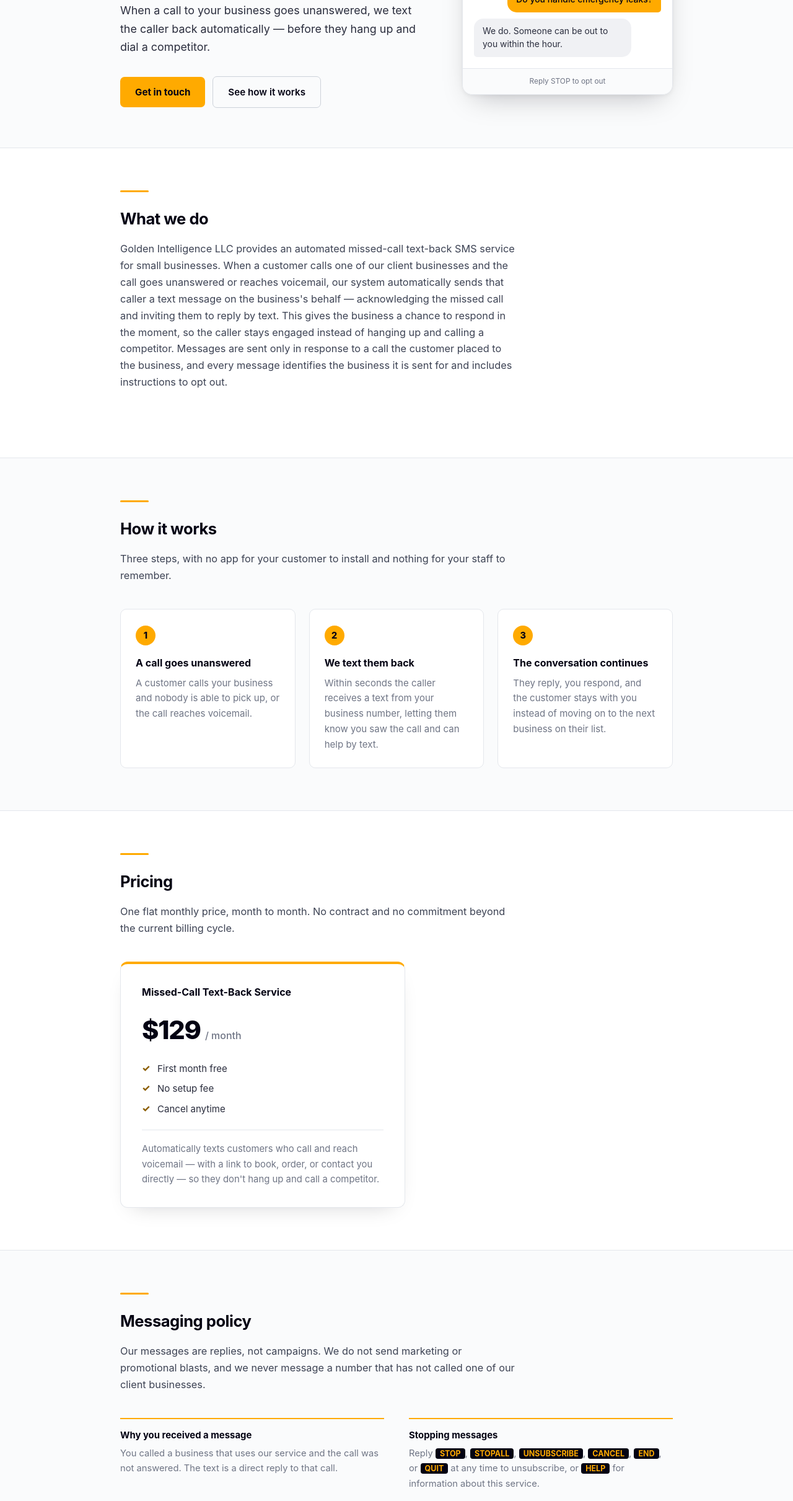
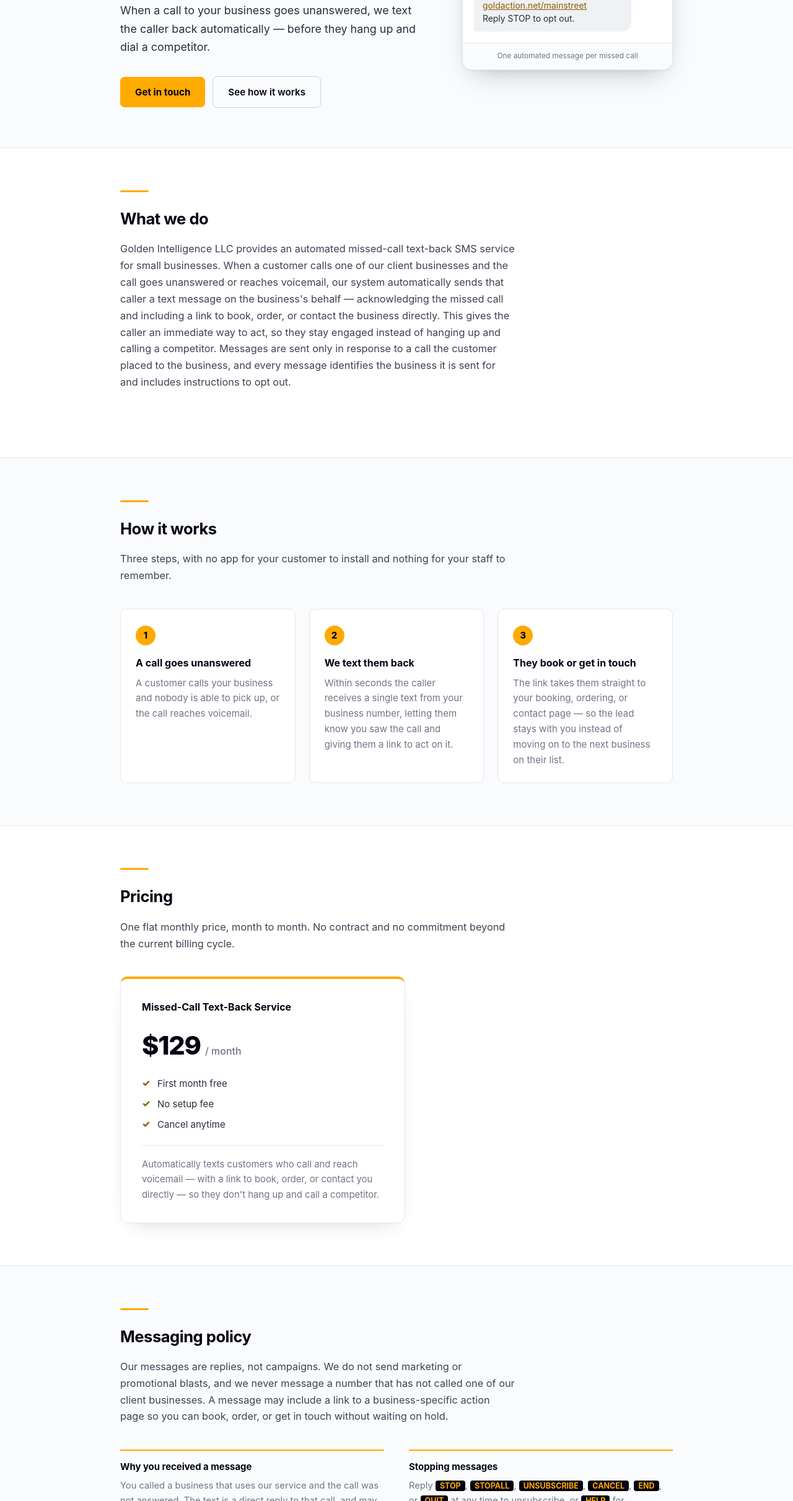
Before and after one commit to agolden5/GoldAction-Site, a plain HTML site: page index.html in a window 1280 px wide. Shown: the part 379-2800 px from the top of the page at 62% size. Drawn offline with Linux system fonts and the light colour scheme.

Commit message:
Describe the service as a single automated reply, not a conversation
The service sends one automated message per missed call. The site
previously implied an ongoing back-and-forth, which would not match
registered campaign traffic.

Landing page:
- Example message is now a single text containing the action link and
  opt-out instruction, with no reply thread
- "How it works" step 3 is now about following the link rather than a
  continuing conversation; step 2 describes a single text
- Message frequency stated as one message per missed call

Privacy section 4 gains an explicit message frequency paragraph, which
TCR requires the linked privacy policy to carry alongside the
non-sharing and rates disclosures it already had.

Terms are deliberately untouched pending attorney review.

Co-Authored-By: Claude Opus 5 <noreply@anthropic.com>
Claude-Session: https://claude.ai/code/session_01FJGJcCGmkPBq1aZeoC1sh1

```diff
--- a/index.html
+++ b/index.html
@@ -124,6 +124,10 @@
       .bubble.biz {
         background: #f0f1f4; color: var(--ink-soft);
         border-bottom-left-radius: 5px; align-self: flex-start;
+      }
+      .msg-link {
+        color: var(--gold-deep); text-decoration: underline;
+        overflow-wrap: anywhere;
       }
       .bubble.cust {
         background: var(--gold); color: var(--ink); font-weight: 500;
@@ -267,7 +271,7 @@
 
           <div class="hero-visual">
             <div class="phone" role="img"
-                 aria-label="Example text conversation: after a missed call, the business texts the caller back and the caller replies.">
+                 aria-label="Example: after a missed call, the business automatically sends the caller a single text message containing a booking link and opt-out instructions.">
               <div class="phone-top">
                 <span class="miss-icon" aria-hidden="true">&#8601;</span>
                 <div>
@@ -277,15 +281,13 @@
               </div>
               <div class="thread" aria-hidden="true">
                 <div class="bubble biz">
-                  Hi, this is Main Street Plumbing — sorry we missed your call!
-                  How can we help?
-                </div>
-                <div class="bubble cust">Do you handle emergency leaks?</div>
-                <div class="bubble biz">
-                  We do. Someone can be out to you within the hour.
+                  Hi, this is Main Street Plumbing. Sorry we missed your call —
+                  you can book here:<br />
+                  <span class="msg-link">goldaction.net/mainstreet</span><br />
+                  Reply STOP to opt out.
                 </div>
               </div>
-              <div class="phone-foot">Reply STOP to opt out</div>
+              <div class="phone-foot">One automated message per missed call</div>
             </div>
           </div>
         </div>
@@ -300,12 +302,13 @@
             SMS service for small businesses. When a customer calls one of our
             client businesses and the call goes unanswered or reaches voicemail,
             our system automatically sends that caller a text message on the
-            business's behalf — acknowledging the missed call and inviting them
-            to reply by text. This gives the business a chance to respond in the
-            moment, so the caller stays engaged instead of hanging up and calling
-            a competitor. Messages are sent only in response to a call the
-            customer placed to the business, and every message identifies the
-            business it is sent for and includes instructions to opt out.
+            business's behalf — acknowledging the missed call and including a
+            link to book, order, or contact the business directly. This gives
+            the caller an immediate way to act, so they stay engaged instead of
+            hanging up and calling a competitor. Messages are sent only in
+            response to a call the customer placed to the business, and every
+            message identifies the business it is sent for and includes
+            instructions to opt out.
           </p>
         </div>
       </section>
@@ -331,16 +334,18 @@
               <div class="step-num">2</div>
               <h3>We text them back</h3>
               <p>
-                Within seconds the caller receives a text from your business
-                number, letting them know you saw the call and can help by text.
+                Within seconds the caller receives a single text from your
+                business number, letting them know you saw the call and giving
+                them a link to act on it.
               </p>
             </div>
             <div class="step">
               <div class="step-num">3</div>
-              <h3>The conversation continues</h3>
+              <h3>They book or get in touch</h3>
               <p>
-                They reply, you respond, and the customer stays with you instead
-                of moving on to the next business on their list.
+                The link takes them straight to your booking, ordering, or
+                contact page — so the lead stays with you instead of moving on
+                to the next business on their list.
               </p>
             </div>
           </div>
@@ -382,14 +387,19 @@
           <p class="section-intro">
             Our messages are replies, not campaigns. We do not send marketing or
             promotional blasts, and we never message a number that has not called
-            one of our client businesses.
+            one of our client businesses. A message may include a link to a
+            business-specific action page so you can book, order, or get in touch
+            without waiting on hold.
           </p>
           <div class="policy-grid">
             <div class="policy-item">
               <h3>Why you received a message</h3>
               <p>
                 You called a business that uses our service and the call was not
-                answered. The text is a direct reply to that call.
+                answered. The text is a direct reply to that call, and may
+                include a link to a business-specific action page — for example
+                booking, ordering, or contact — alongside the acknowledgement of
+                your missed call.
               </p>
             </div>
             <div class="policy-item">
@@ -404,8 +414,8 @@
             <div class="policy-item">
               <h3>Message frequency</h3>
               <p>
-                Varies, and depends on how often you call the business. Message
-                and data rates may apply.
+                One message per missed call. We do not send recurring or
+                scheduled messages. Message and data rates may apply.
               </p>
             </div>
             <div class="policy-item">
```
Also changed, not shown: privacy/index.html (+6 -0 lines).
